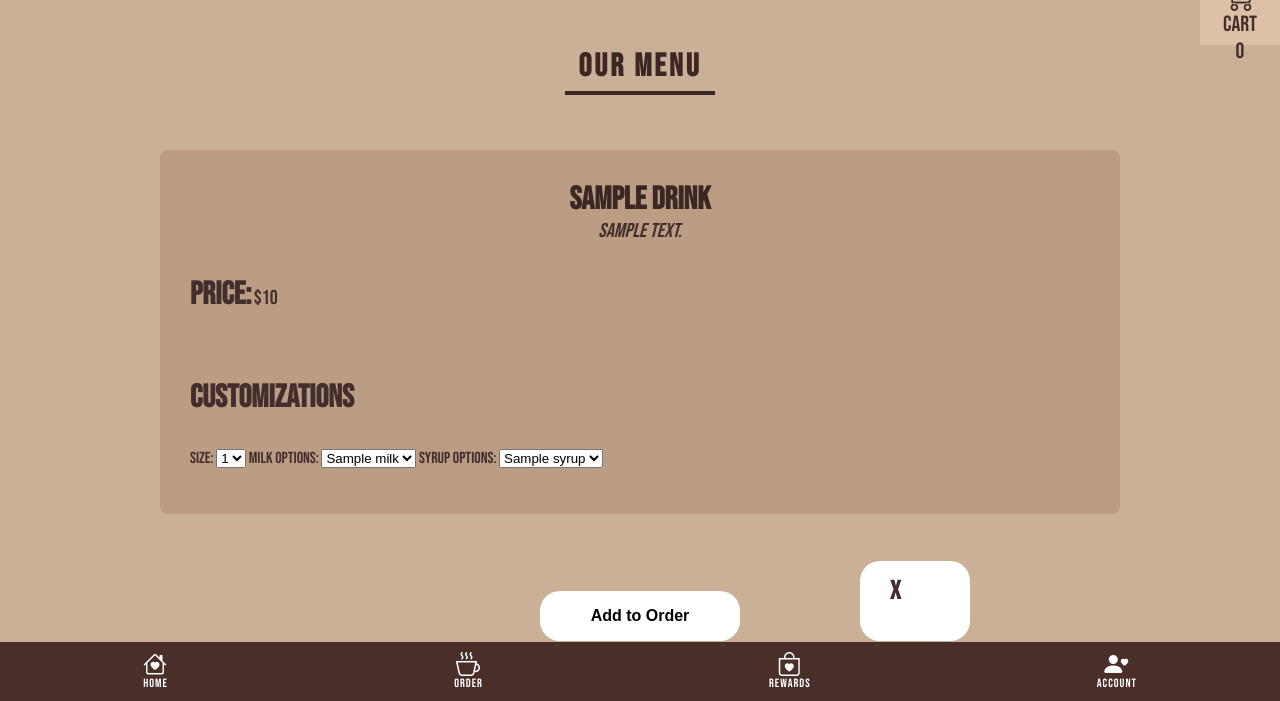
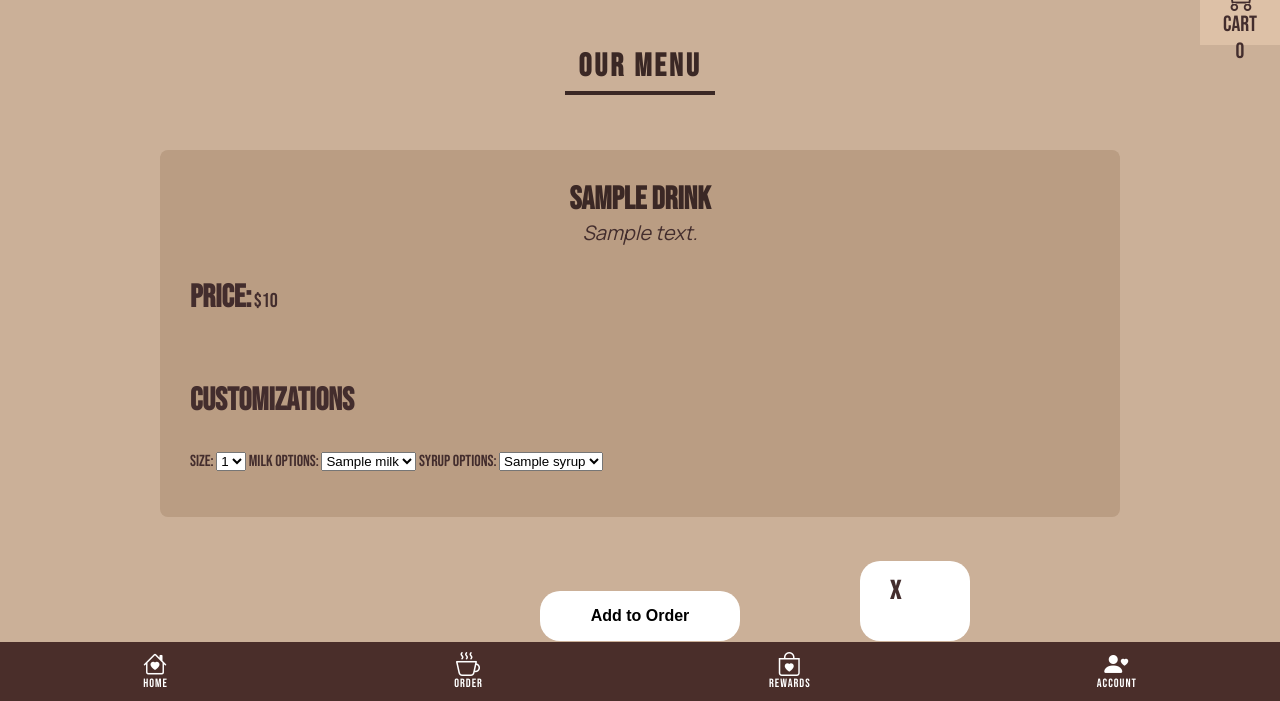
Before and after one commit to mmulvihill13/wishlist, a Django app: template order/templates/order/detailed_menu.html in a window 1280 px wide. Shown: the part 99-800 px from the top of the page. Run offline with Django 5.2, Linux system fonts and the light colour scheme; the template is opened without the code that fills it: most values are stand-ins (such as "Sample title", 1, 10 or a date in 2020); data that the repository does not hold is empty.

Commit message:
just added a new font

```diff
--- a/order/static/css/detailed_menu.css
+++ b/order/static/css/detailed_menu.css
@@ -77,6 +77,7 @@ p{
 }
 
 .desc{
+    font-family: "Manrope";
     text-align: center;
     font-style: italic;
     padding: 0;
--- a/order/templates/order/detailed_menu.html
+++ b/order/templates/order/detailed_menu.html
@@ -5,6 +5,7 @@
 {% block content %}
 <link rel="stylesheet" href="{% static 'css/detailed_menu.css' %}">
 <link href="https://fonts.googleapis.com/css2?family=Bebas+Neue&display=swap" rel="stylesheet">
+<link href="https://fonts.googleapis.com/css2?family=Manrope:wght@200..800&display=swap" rel="stylesheet">
 <link href="https://cdn.jsdelivr.net/npm/bootstrap-icons/font/bootstrap-icons.css" rel="stylesheet">
 <script src="https://code.jquery.com/jquery-3.7.1.min.js"
     integrity="sha256-/JqT3SQfawRcv/BIHPThkBvs0OEvtFFmqPF/lYI/Cxo=" crossorigin="anonymous"></script>
```
